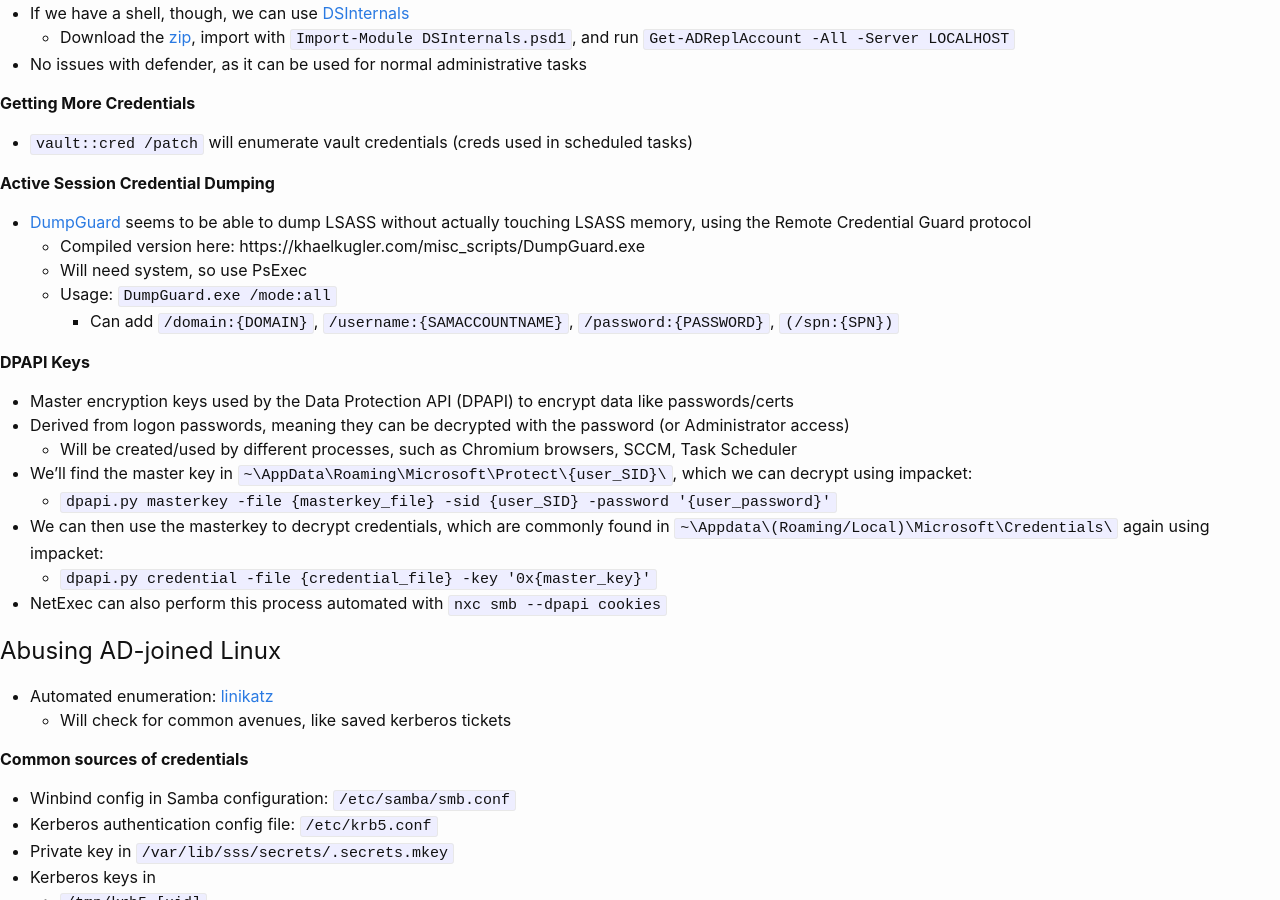
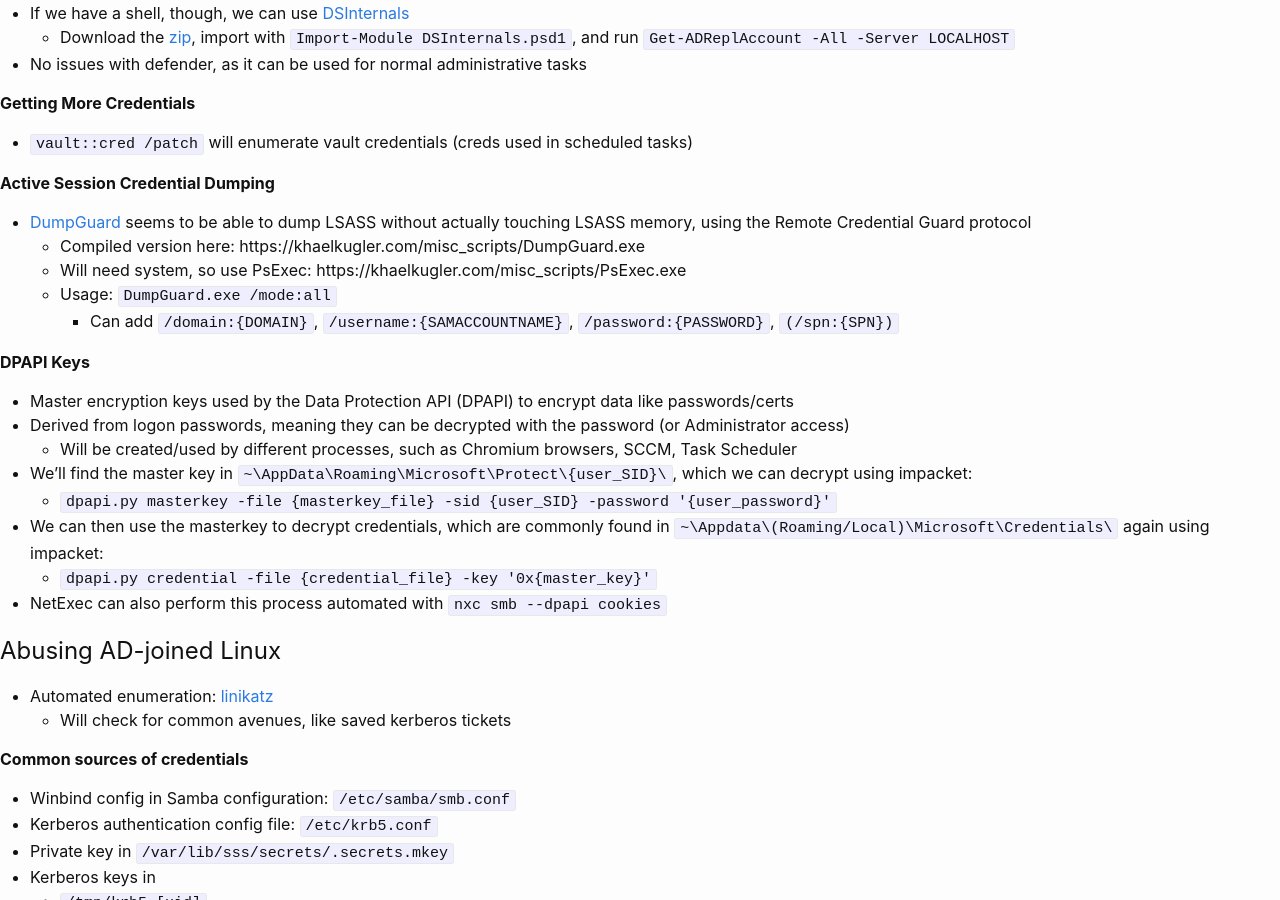
Before and after one commit to KhaelK138/KhaelK138.github.io, a Jekyll site: the page built from markdown/ADPivoting.md, in a window 1280 px wide and 900 px high, scrolled down 4918 px. Built offline with Jekyll 4.4.1, drawn with Linux system fonts in a browser that asks for light colours; some of the changed lines change nothing that is shown.

Commit message:
forgot to add PSexec reference

```diff
--- a/markdown/ADPivoting.md
+++ b/markdown/ADPivoting.md
@@ -201,7 +201,7 @@
 **Active Session Credential Dumping**
 - [DumpGuard](https://github.com/bytewreck/DumpGuard) seems to be able to dump LSASS without actually touching LSASS memory, using the Remote Credential Guard protocol
   - Compiled version here: https://khaelkugler.com/misc_scripts/DumpGuard.exe
-  - Will need system, so use PsExec
+  - Will need system, so use PsExec: https://khaelkugler.com/misc_scripts/PsExec.exe
   - Usage: `DumpGuard.exe /mode:all`
     - Can add `/domain:{DOMAIN}`, `/username:{SAMACCOUNTNAME}`, `/password:{PASSWORD}`, `(/spn:{SPN})`
 
```
